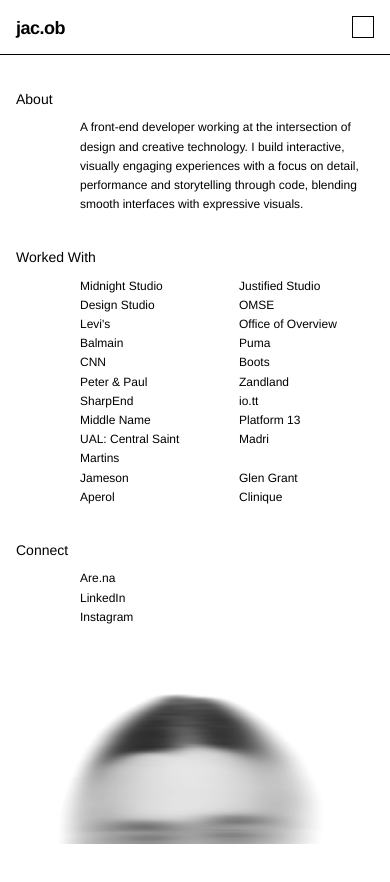
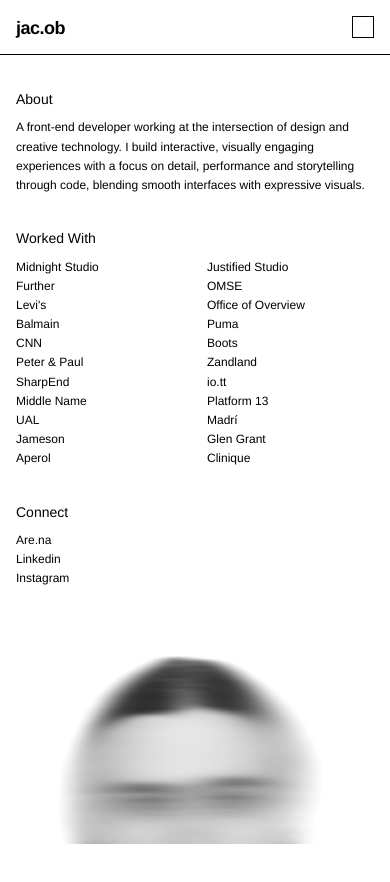
Before and after one commit to Jacob-Ince/new-portfolio, a Next.js app: page /about in a window 390 px wide. Shown: the top 882 px of the page. Built offline with nearby package versions, Linux system fonts and the light colour scheme; no server answers.

Commit message:
Enhance About page with external links, and improve CSS responsiveness across multiple components.

```diff
--- a/src/app/about/page.js
+++ b/src/app/about/page.js
@@ -34,26 +34,106 @@
                       Justified Studio
                     </a>
                   </li>
-                  <li>Design Studio</li>
-                  <li>OMSE</li>
-                  <li>Levi&apos;s</li>
-                  <li>Office of Overview</li>
-                  <li>Balmain</li>
-                  <li>Puma</li>
-                  <li>CNN</li>
-                  <li>Boots</li>
-                  <li>Peter &amp; Paul</li>
-                  <li>Zandland</li>
-                  <li>SharpEnd</li>
-                  <li>io.tt</li>
-                  <li>Middle Name</li>
-                  <li>Platform 13</li>
-                  <li>UAL: Central Saint Martins</li>
-                  <li>Madri</li>
-                  <li>Jameson</li>
-                  <li>Glen Grant</li>
-                  <li>Aperol</li>
-                  <li>Clinique</li>
+                  <li>
+                    <a href="https://www.further.group/" target="_blank">
+                      Further
+                    </a>
+                  </li>
+                  <li>
+                    <a href="https://www.omse.co/" target="_blank">
+                      OMSE
+                    </a>
+                  </li>
+                  <li>
+                    <a href="https://www.levi.com/" target="_blank">
+                      Levi&apos;s
+                    </a>
+                  </li>
+                  <li>
+                    <a href="https://officeofoverview.com/" target="_blank">
+                      Office of Overview
+                    </a>
+                  </li>
+                  <li>
+                    <a href="https://gb.balmain.com/" target="_blank">
+                      Balmain
+                    </a>
+                  </li>
+                  <li>
+                    <a href="https://uk.puma.com/" target="_blank">
+                      Puma
+                    </a>
+                  </li>
+                  <li>
+                    <a href="https://edition.cnn.com/" target="_blank">
+                      CNN
+                    </a>
+                  </li>
+                  <li>
+                    <a href="https://www.boots.com/" target="_blank">
+                      Boots
+                    </a>
+                  </li>
+                  <li>
+                    <a href="https://www.peterandpaul.co.uk/" target="_blank">
+                      Peter &amp; Paul
+                    </a>
+                  </li>
+                  <li>
+                    <a href="https://www.zand.land/" target="_blank">
+                      Zandland
+                    </a>
+                  </li>
+                  <li>
+                    <a href="https://sharpend.com/" target="_blank">
+                      SharpEnd
+                    </a>
+                  </li>
+                  <li>
+                    <a href="https://io.tt/" target="_blank">
+                      io.tt
+                    </a>
+                  </li>
+                  <li>
+                    <a href="https://middlename.co.uk/" target="_blank">
+                      Middle Name
+                    </a>
+                  </li>
+                  <li>
+                    <a href="https://www.platform13.net/" target="_blank">
+                      Platform 13
+                    </a>
+                  </li>
+                  <li>
+                    <a href="https://www.arts.ac.uk/" target="_blank">
+                      UAL
+                    </a>
+                  </li>
+                  <li>
+                    <a href="https://www.madriexcepcional.com/" target="_blank">
+                      Madrí
+                    </a>
+                  </li>
+                  <li>
+                    <a href="https://www.jamesonwhiskey.com/" target="_blank">
+                      Jameson
+                    </a>
+                  </li>
+                  <li>
+                    <a href="https://www.theglengrant.com/" target="_blank">
+                      Glen Grant
+                    </a>
+                  </li>
+                  <li>
+                    <a href="https://www.aperol.com/" target="_blank">
+                      Aperol
+                    </a>
+                  </li>
+                  <li>
+                    <a href="https://www.clinique.co.uk/" target="_blank">
+                      Clinique
+                    </a>
+                  </li>
                 </ul>
               </div>
               <div className={styles.textContent}>
@@ -61,9 +141,34 @@
                 <ul
                   className={`${styles.workedWithList} ${styles.connectList}`}
                 >
-                  <li>Are.na</li>
-                  <li>LinkedIn</li>
-                  <li>Instagram</li>
+                  <li>
+                    {" "}
+                    <a
+                      href="https://www.are.na/jacob-ince/channels"
+                      target="_blank"
+                      rel="noopener noreferrer"
+                    >
+                      Are.na
+                    </a>
+                  </li>
+                  <li>
+                    <a
+                      href="https://linkedin.com/in/jacobince"
+                      target="_blank"
+                      rel="noopener noreferrer"
+                    >
+                      Linkedin
+                    </a>
+                  </li>
+                  <li>
+                    <a
+                      href="https://www.instagram.com/aka_goblin/"
+                      target="_blank"
+                      rel="noopener noreferrer"
+                    >
+                      Instagram
+                    </a>
+                  </li>
                 </ul>
               </div>
             </div>
--- a/src/app/about/page.module.css
+++ b/src/app/about/page.module.css
@@ -25,14 +25,15 @@
 
 .aboutContent {
   display: flex;
-  gap: 14rem;
+  gap: clamp(2rem, 11vw, 14rem);
   align-items: flex-start;
 }
 
 .imageWrapper {
-  flex: 0 0 350px;
+  flex: 0 0 clamp(240px, 28vw, 320px);
+  width: clamp(240px, 28vw, 320px);
   position: relative;
-  margin: 2rem 0 0 2rem;
+  margin: 2rem 0 0 5rem;
 }
 
 .aboutImage {
@@ -46,6 +47,8 @@
   display: flex;
   flex-direction: column;
   gap: 2rem;
+  min-width: 0;
+  width: min(100%, clamp(360px, 48vw, 620px));
 }
 .textContent {
   display: flex;
@@ -79,8 +82,9 @@
 .textContent p {
   flex: 1;
   margin: 0;
-  max-width: 454px;
-  margin-left: 4rem;
+  max-width: clamp(280px, 34vw, 454px);
+  margin-left: clamp(1.25rem, 4vw, 4rem);
+  overflow-wrap: anywhere;
 }
 
 .textContent ul {
@@ -88,7 +92,7 @@
   margin: 0;
   padding: 0;
   list-style: none;
-  margin-left: 4rem;
+  margin-left: clamp(1.25rem, 4vw, 4rem);
 }
 
 .workedWithList {
@@ -158,6 +162,12 @@
     flex-wrap: wrap;
     justify-content: space-between;
     gap: 0rem 1.5rem;
+    margin-left: 0;
+  }
+
+  .textContent p {
+    margin-left: 0;
+    max-width: 100%;
   }
 
   .textContent li {
--- a/src/app/layout.js
+++ b/src/app/layout.js
@@ -1,5 +1,6 @@
 import { Inter } from "next/font/google";
 import { Suspense } from "react";
+import Script from "next/script";
 import "./globals.css";
 import PageTransition from "./components/PageTransition";
 
@@ -19,9 +20,27 @@
 };
 
 export default function RootLayout({ children }) {
+  const gaId = process.env.NEXT_PUBLIC_GA_MEASUREMENT_ID;
+
   return (
     <html lang="en" translate="no" className="notranslate">
       <body className={`${inter.className} ${ubuntu.variable} notranslate`}>
+        {gaId && (
+          <>
+            <Script
+              src={`https://www.googletagmanager.com/gtag/js?id=${gaId}`}
+              strategy="afterInteractive"
+            />
+            <Script id="google-analytics" strategy="afterInteractive">
+              {`
+                window.dataLayer = window.dataLayer || [];
+                function gtag(){dataLayer.push(arguments);}
+                gtag('js', new Date());
+                gtag('config', '${gaId}');
+              `}
+            </Script>
+          </>
+        )}
         <Suspense>
           <PageTransition>{children}</PageTransition>
         </Suspense>
--- a/src/app/page.js
+++ b/src/app/page.js
@@ -87,6 +87,10 @@
     checkMobile();
     window.addEventListener("resize", checkMobile);
     setMounted(true);
+
+    if (sessionStorage.getItem("splashSeen")) {
+      setIsSplashVisible(false);
+    }
 
     return () => {
       window.removeEventListener("resize", checkMobile);
@@ -339,6 +343,7 @@
   }, []);
 
   const handleSplashRevealComplete = useCallback(() => {
+    sessionStorage.setItem("splashSeen", "1");
     setIsSplashVisible(false);
   }, []);
 
--- a/src/app/page.module.css
+++ b/src/app/page.module.css
@@ -15,7 +15,6 @@
     Helvetica,
     Arial,
     sans-serif;
-  text-transform: uppercase;
 }
 
 .main {
--- a/src/app/project/[...slug]/page.module.css
+++ b/src/app/project/[...slug]/page.module.css
@@ -1,6 +1,6 @@
 .projectMain {
   min-height: 100vh;
-  padding: 2rem 0rem 0rem 1rem;
+  padding: 2rem 1rem 0 1rem;
   display: flex;
   justify-content: center;
   align-items: flex-start;
@@ -9,7 +9,6 @@
     Helvetica,
     Arial,
     sans-serif;
-  text-transform: uppercase;
   color: black;
 }
 
@@ -22,13 +21,20 @@
 
 .projectContent {
   display: grid;
-  grid-template-columns: 575px minmax(0, 1fr);
-  column-gap: 4rem;
+  grid-template-columns: minmax(0, clamp(420px, 44vw, 575px)) minmax(0, 1fr);
+  column-gap: clamp(1.75rem, 4vw, 4rem);
   align-items: start;
 }
 
+.textContainer {
+  min-width: 0;
+  max-width: clamp(420px, 44vw, 575px);
+}
+
 .mediaWrapper {
-  width: 440px;
+  width: 100%;
+  max-width: clamp(300px, 34vw, 440px);
+  justify-self: start;
   position: relative;
   margin-top: 2rem;
   opacity: 0;
@@ -122,7 +128,6 @@
     sans-serif;
   font-size: 12px;
   font-weight: 400;
-  text-transform: capitalize;
   color: black;
 }
 
@@ -150,7 +155,15 @@
   animation: none;
 }
 
-.mobileSequenceDisplayName,
+.mobileSequenceDisplayName {
+  --mobile-enter-delay: 0ms;
+  margin: 0;
+  font-size: 18px;
+  line-height: 0.95;
+  font-weight: 500;
+  text-transform: capitalize;
+}
+
 .mobileSequenceListMeta,
 .mobileSequenceDescription,
 .mobileSequenceMedia,
@@ -171,6 +184,7 @@
 .listTypeList {
   display: flex;
   align-items: center;
+  flex-wrap: wrap;
   gap: 12px;
 }
 
@@ -183,7 +197,6 @@
 .listHoverTitle {
   font-size: 12px;
   color: black;
-  text-transform: lowercase;
   letter-spacing: 0.01em;
   position: static;
   margin-left: 6px;
@@ -235,8 +248,9 @@
     sans-serif;
   font-size: 12px;
   font-weight: 400;
-  text-transform: lowercase;
+  /* text-transform: lowercase; */
   color: black;
+  overflow-wrap: anywhere;
 }
 
 .descriptionLineMask {
@@ -294,12 +308,14 @@
 
   .projectContent {
     grid-template-columns: 1fr;
+    row-gap: 1rem;
   }
 
   .mediaWrapper {
     flex: 0 0 auto;
     width: 100%;
-    max-width: 400px;
+    max-width: 340px;
+    justify-self: center;
     margin: 0 auto;
     opacity: 1;
     transform: none;
@@ -307,7 +323,7 @@
   }
 
   .textContent {
-    flex-direction: column;
+    flex-direction: row;
     gap: 0.5rem;
     margin: 1rem 0;
   }
--- a/src/app/work/page.module.css
+++ b/src/app/work/page.module.css
@@ -157,12 +157,16 @@
 @media (max-width: 768px) {
   .workMain {
     min-height: calc(100vh - 90px);
-    padding: 6rem 0 3rem;
+    padding: 4rem 0 3rem;
   }
 
   .cardsGrid {
     grid-template-columns: 1fr;
     gap: 12px;
+  }
+
+  .card {
+    margin-bottom: 2rem;
   }
 }
 
```
